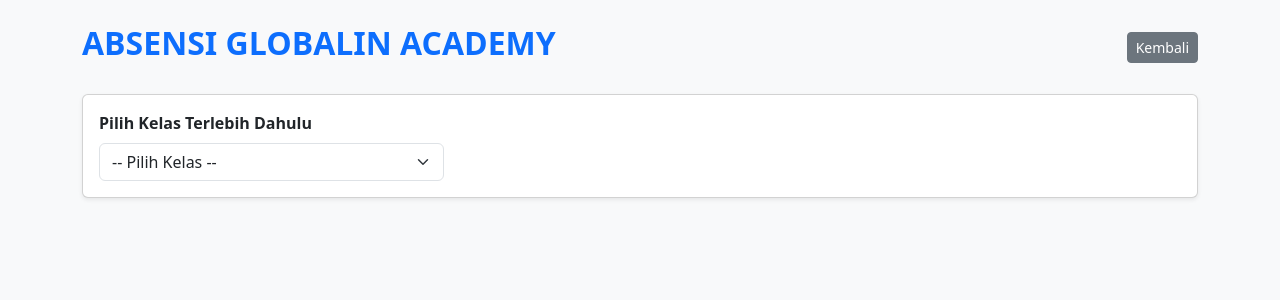
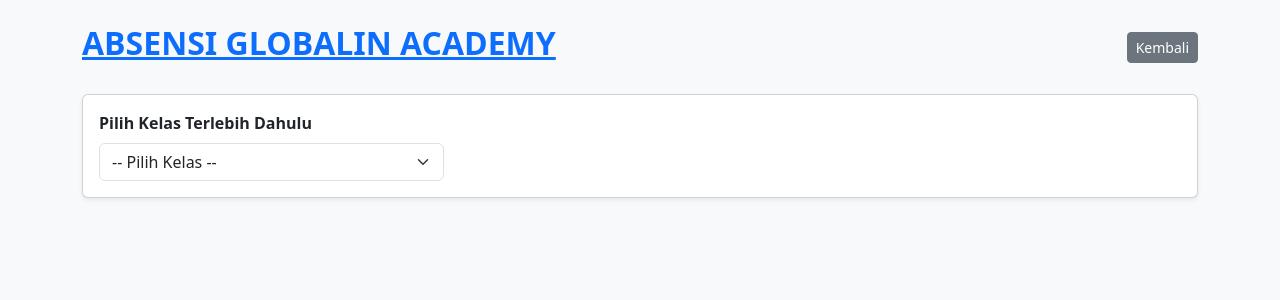
Before and after one commit to hilmyfhauzan8/globalin, a PHP site: page /absensi.php in a window 1280 px wide. Shown: the top 300 px of the page. Run offline with PHP 8.4, Linux system fonts and the light colour scheme; data that the repository does not hold is empty.

Commit message:
Update index.php and absensi.php

```diff
--- a/absensi.php
+++ b/absensi.php
@@ -63,7 +63,11 @@ if ($id_kelas_selected) {
 <body class="bg-light">
 <div class="container mt-4">
     <div class="d-flex justify-content-between align-items-center mb-4">
-        <h2 class="text-primary fw-bold">ABSENSI GLOBALIN ACADEMY</h2>
+        <h2 class="text-primary fw-bold">
+            <a href="absensi.php">
+                ABSENSI GLOBALIN ACADEMY
+            </a>
+        </h2>
         <a href="index.php" class="btn btn-secondary btn-sm">Kembali</a>
     </div>
 
```
Also changed, not shown: index.php (+7 -7 lines).
